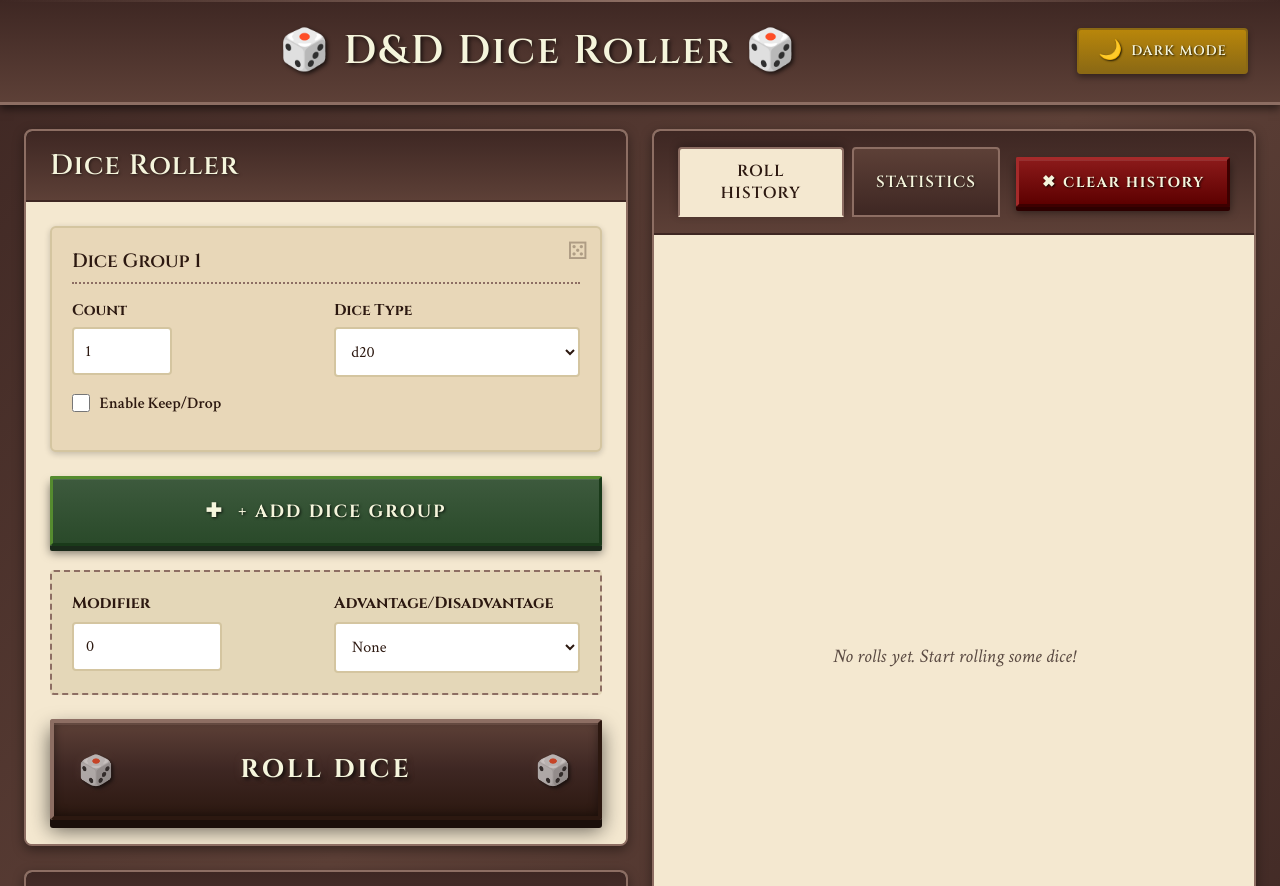
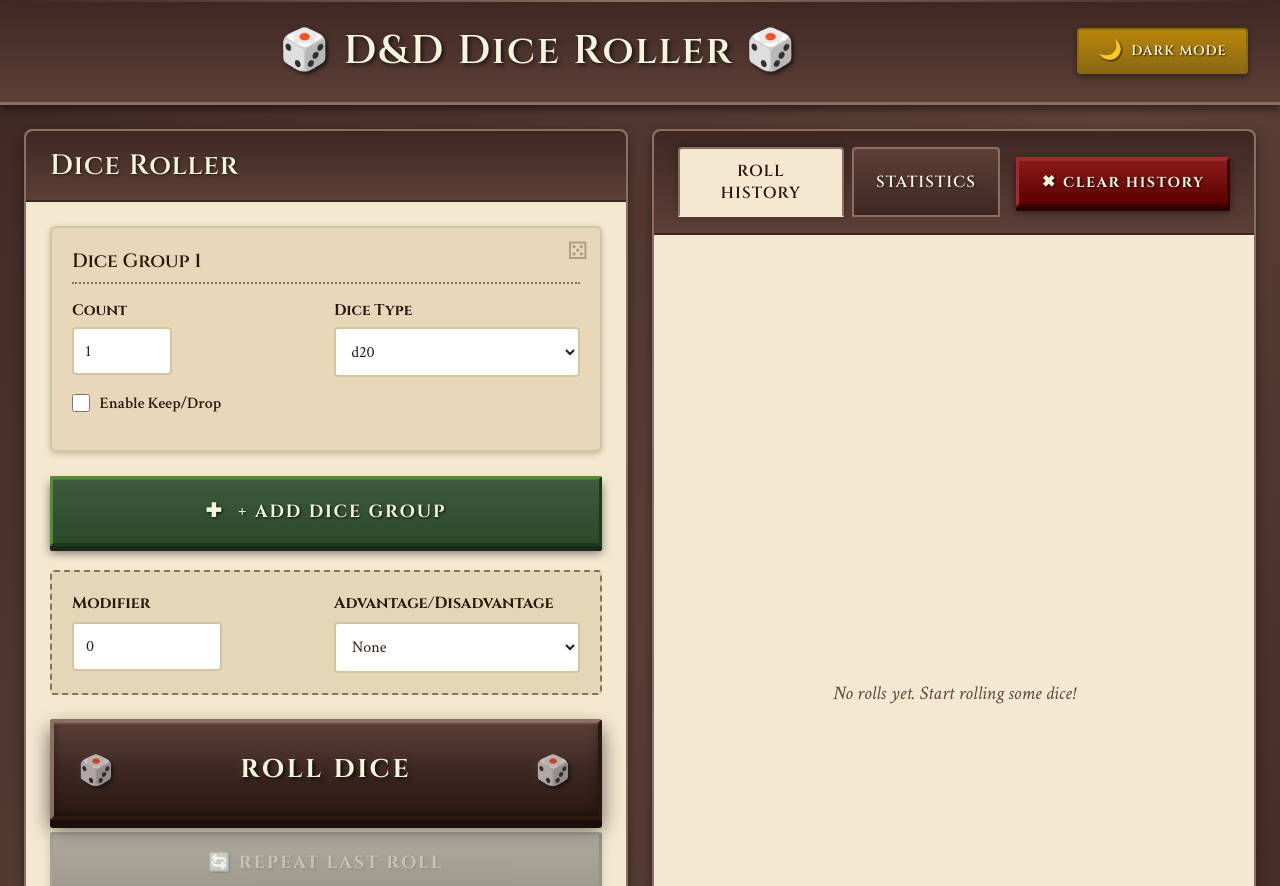
Before and after one commit to jankr02/D-D-Dicer, an Angular app: page / in a window 1280 px wide. Shown: the top 886 px of the page. Built offline with nearby package versions, Linux system fonts and the light colour scheme.

Commit message:
feat: add repeat last roll functionality and enhance dark mode styles

```diff
--- a/src/app/components/dice-roller/dice-group-form/dice-group-form.scss
+++ b/src/app/components/dice-roller/dice-group-form/dice-group-form.scss
@@ -106,3 +106,37 @@
     box-shadow: inset 0 2px 4px rgba(0, 0, 0, 0.1);
   }
 }
+
+// === Dark Mode Anpassungen ===
+:root[data-theme="dark"] {
+  .dice-group-form {
+    .form-row {
+      .form-field {
+        input,
+        select {
+          background: var(--parchment-dark);
+          color: var(--text-light);
+          border-color: var(--border-primary);
+
+          &:focus {
+            border-color: var(--brass-primary);
+            box-shadow: 0 0 0 3px rgba(184, 134, 11, 0.3);
+          }
+
+          &:hover {
+            border-color: var(--brass-hover);
+          }
+        }
+
+        input::placeholder {
+          color: var(--text-secondary);
+        }
+      }
+    }
+
+    .keep-drop-section {
+      background: rgba(0, 0, 0, 0.3);
+      border-color: var(--brass-primary);
+    }
+  }
+}
--- a/src/app/components/dice-roller/dice-roller.html
+++ b/src/app/components/dice-roller/dice-roller.html
@@ -52,5 +52,12 @@
     <button type="submit" class="roll-button" [disabled]="diceForm.invalid">
       Roll Dice
     </button>
+
+    <button type="button"
+            class="repeat-button"
+            (click)="repeatLastRoll()"
+            [disabled]="!hasLastRoll()">
+      🔄 Repeat Last Roll
+    </button>
   </form>
 </div>
--- a/src/app/components/dice-roller/dice-roller.scss
+++ b/src/app/components/dice-roller/dice-roller.scss
@@ -252,5 +252,95 @@
         }
       }
     }
+
+    // === Repeat Button (Secondary Action) ===
+    .repeat-button {
+      width: 100%;
+      padding: 1rem 1.5rem;
+      margin-top: 0.75rem;
+      background: linear-gradient(180deg, #546e7a 0%, #37474f 50%, #263238 100%);
+      color: var(--text-light);
+      border: 3px solid #1c2428;
+      border-top: 3px solid #78909c;
+      border-left: 3px solid #78909c;
+      border-radius: 3px;
+      font-weight: 700;
+      font-size: 1.1rem;
+      font-family: var(--font-heading);
+      letter-spacing: 2px;
+      text-transform: uppercase;
+      text-shadow: 1px 1px 3px rgba(0, 0, 0, 0.8);
+      box-shadow:
+        0 6px 0 #0d1214,
+        0 8px 15px rgba(0, 0, 0, 0.5),
+        inset 0 2px 0 rgba(120, 144, 156, 0.2),
+        inset 0 -2px 8px rgba(0, 0, 0, 0.3);
+      transition: all 0.2s ease;
+      position: relative;
+      cursor: pointer;
+
+      &:hover:not(:disabled) {
+        background: linear-gradient(180deg, #607d8b 0%, #455a64 50%, #37474f 100%);
+        transform: translateY(-2px);
+        box-shadow:
+          0 8px 0 #0d1214,
+          0 11px 18px rgba(0, 0, 0, 0.6),
+          inset 0 2px 0 rgba(144, 164, 174, 0.3),
+          inset 0 -2px 8px rgba(0, 0, 0, 0.2);
+      }
+
+      &:active:not(:disabled) {
+        transform: translateY(3px);
+        box-shadow:
+          0 3px 0 #0d1214,
+          0 5px 8px rgba(0, 0, 0, 0.4),
+          inset 0 2px 4px rgba(0, 0, 0, 0.4);
+      }
+
+      &:disabled {
+        background: linear-gradient(180deg, #6d6d6d 0%, #4a4a4a 100%);
+        color: #9e9e9e;
+        border-color: #3d3d3d;
+        border-top-color: #5d5d5d;
+        border-left-color: #5d5d5d;
+        cursor: not-allowed;
+        opacity: 0.5;
+        transform: none;
+        box-shadow:
+          0 4px 0 #2d2d2d,
+          0 6px 10px rgba(0, 0, 0, 0.3);
+        text-shadow: 1px 1px 2px rgba(0, 0, 0, 0.5);
+      }
+    }
   }
 }
+
+// === Dark Mode Anpassungen ===
+:root[data-theme="dark"] {
+  .dice-roller {
+    form {
+      .global-options {
+        background: rgba(0, 0, 0, 0.3);
+        border-color: var(--brass-primary);
+
+        .form-field {
+          input,
+          select {
+            background: var(--parchment-dark);
+            color: var(--text-light);
+            border-color: var(--border-primary);
+
+            &:focus {
+              border-color: var(--brass-primary);
+              box-shadow: 0 0 0 3px rgba(184, 134, 11, 0.3);
+            }
+          }
+
+          input::placeholder {
+            color: var(--text-secondary);
+          }
+        }
+      }
+    }
+  }
+}
--- a/src/app/components/dice-roller/dice-roller.ts
+++ b/src/app/components/dice-roller/dice-roller.ts
@@ -158,4 +158,38 @@
       advantage: formValue.advantage
     };
   }
+
+  /**
+   * Checks if there is a last roll available to repeat.
+   */
+  hasLastRoll(): boolean {
+    const history = this.historieService.getAllHistory();
+    return history.length > 0 && history[0].expression !== undefined;
+  }
+
+  /**
+   * Repeats the last roll by loading its expression and executing it again.
+   * This creates a NEW entry in history and statistics.
+   */
+  repeatLastRoll(): void {
+    const history = this.historieService.getAllHistory();
+
+    if (history.length === 0) {
+      return;
+    }
+
+    const lastRoll = history[0];
+
+    // Edge case: Old rolls without expression
+    if (!lastRoll.expression) {
+      console.warn('Last roll does not have expression data');
+      return;
+    }
+
+    // Load the expression into the form (reuses existing loadPreset logic)
+    this.loadPreset(lastRoll.expression);
+
+    // Execute the roll immediately
+    this.rollDice();
+  }
 }
--- a/src/app/components/preset-manager/preset-manager.scss
+++ b/src/app/components/preset-manager/preset-manager.scss
@@ -316,3 +316,43 @@
     }
   }
 }
+
+// === Dark Mode Anpassungen ===
+:root[data-theme="dark"] {
+  .preset-manager {
+    .save-form {
+      background: rgba(45, 37, 32, 0.7);
+
+      .preset-name-input {
+        background: var(--parchment-dark);
+        color: var(--text-light);
+        border-color: var(--border-primary);
+
+        &:focus {
+          border-color: var(--brass-primary);
+          box-shadow: 0 0 0 3px rgba(184, 134, 11, 0.3);
+        }
+
+        &::placeholder {
+          color: var(--text-secondary);
+        }
+      }
+    }
+
+    .preset-list {
+      .preset-item {
+        &:hover {
+          background: var(--parchment-medium);
+        }
+
+        .preset-info {
+          .preset-notation {
+            color: var(--brass-hover);
+            background: rgba(0, 0, 0, 0.3);
+            border-color: rgba(184, 134, 11, 0.3);
+          }
+        }
+      }
+    }
+  }
+}
--- a/src/app/components/toast/toast.component.scss
+++ b/src/app/components/toast/toast.component.scss
@@ -122,7 +122,7 @@
       0 2px 4px rgba(0, 0, 0, 0.4);
 
     .toast-message {
-      color: var(--text-primary);
+      color: var(--text-light);
     }
 
     .toast-close {
--- a/src/app/models/roll-result.model.ts
+++ b/src/app/models/roll-result.model.ts
@@ -1,4 +1,5 @@
 import { DiceGroupResult } from './dice-group-result.model';
+import { DiceExpression } from './dice-expression.model';
 
 export interface RollResult {
   groupResults: DiceGroupResult[];
@@ -6,4 +7,5 @@
   total: number;
   timestamp: Date;
   notation: string;  // z.B. "2d20kh1 + 3d6 + 5"
+  expression?: DiceExpression;  // Original expression for repeating rolls
 }
--- a/src/app/services/dice-roller.ts
+++ b/src/app/services/dice-roller.ts
@@ -189,6 +189,7 @@
       total,
       timestamp: new Date(),
       notation,
+      expression: expression,
     };
   }
 
```
Also changed, not shown: .claude/settings.local.json.
